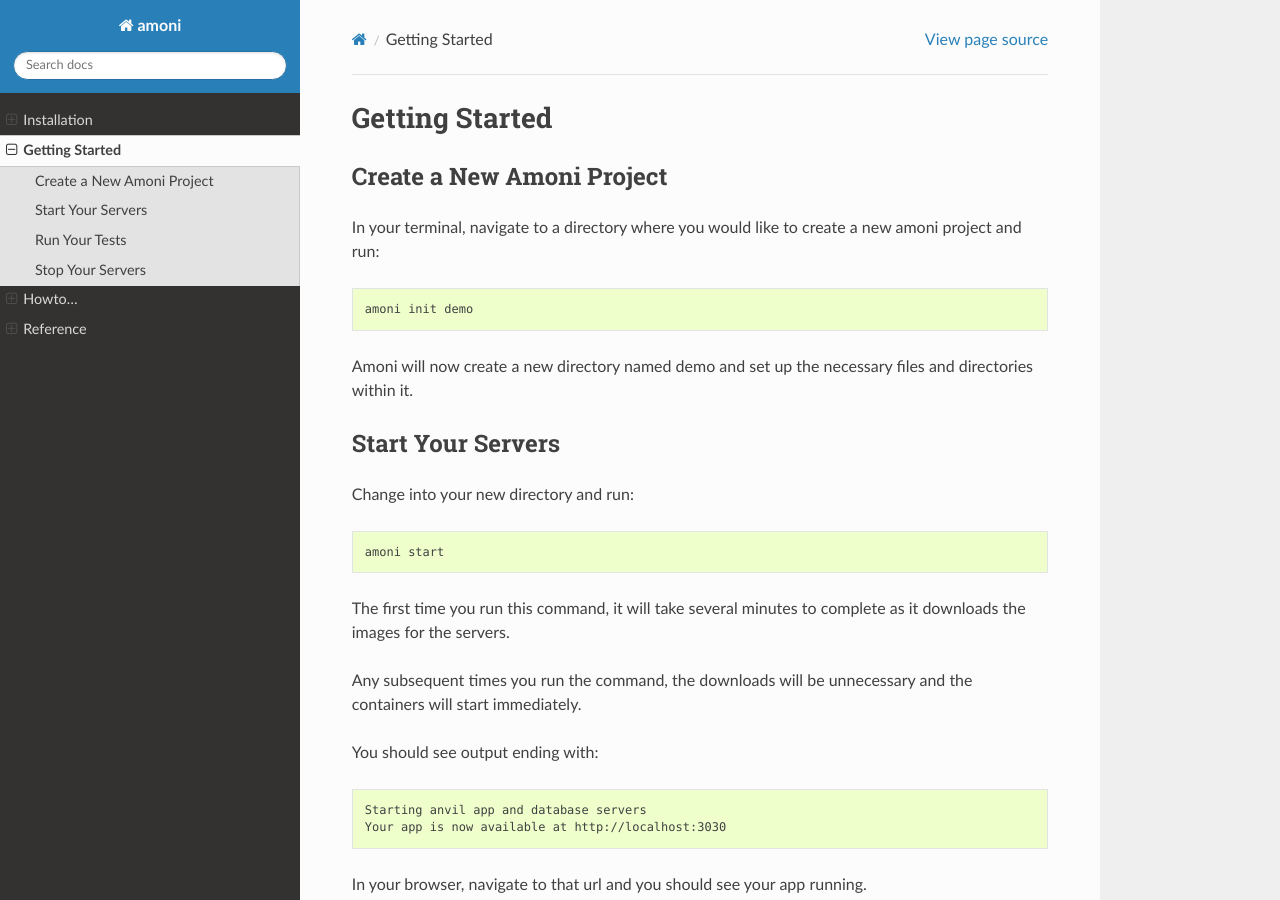
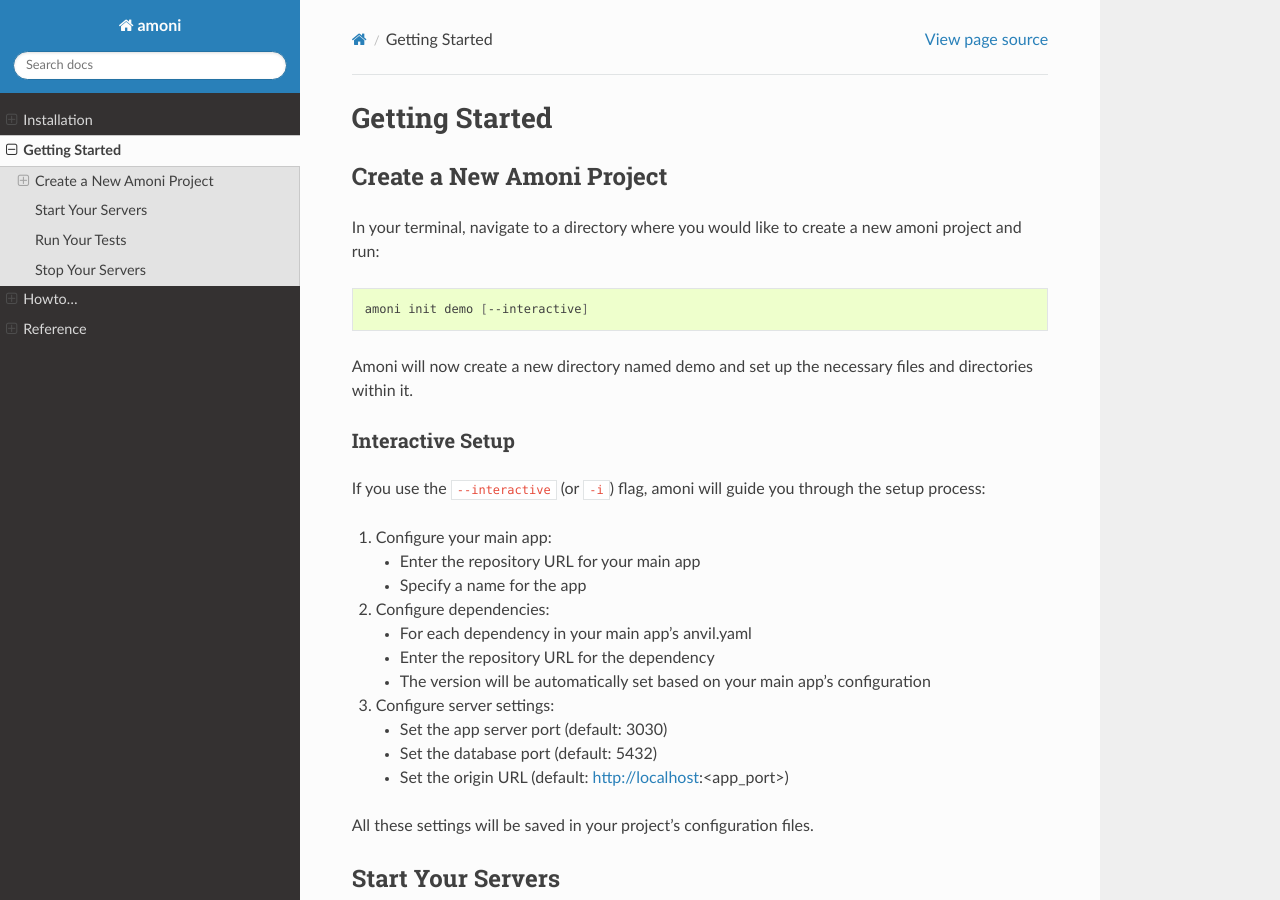
Before and after one commit to anvilistas/amoni, a Sphinx documentation site: the page built from docs/getting_started.rst, in a window 1280 px wide and 900 px high. Built offline with Sphinx 7.4.7 and the Read the Docs theme 3.1.0, drawn with Linux system fonts in a browser that asks for light colours.

Commit message:
Added docs

```diff
--- a/docs/getting_started.rst
+++ b/docs/getting_started.rst
@@ -8,10 +8,33 @@
 
 .. code-block:: shell
 
-   amoni init demo
+   amoni init demo [--interactive]
 
 Amoni will now create a new directory named demo and set up the necessary
 files and directories within it.
+
+Interactive Setup
+~~~~~~~~~~~~~~~~~~~~~~~~~~~~~~~~
+If you use the ``--interactive`` (or ``-i``) flag, amoni will guide you through the setup process:
+
+1. Configure your main app:
+
+   * Enter the repository URL for your main app
+   * Specify a name for the app
+
+2. Configure dependencies:
+
+   * For each dependency in your main app's anvil.yaml
+   * Enter the repository URL for the dependency
+   * The version will be automatically set based on your main app's configuration
+
+3. Configure server settings:
+
+   * Set the app server port (default: 3030)
+   * Set the database port (default: 5432)
+   * Set the origin URL (default: http://localhost:<app_port>)
+
+All these settings will be saved in your project's configuration files.
 
 Start Your Servers
 ------------------
```
Also changed, not shown: docs/howto/add_dependencies.rst (+8 -2 lines).
